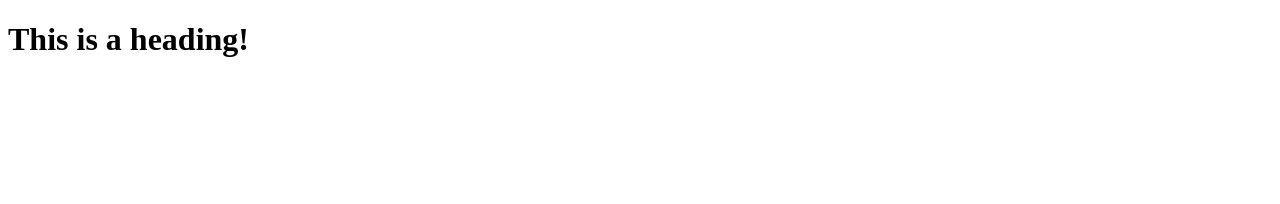
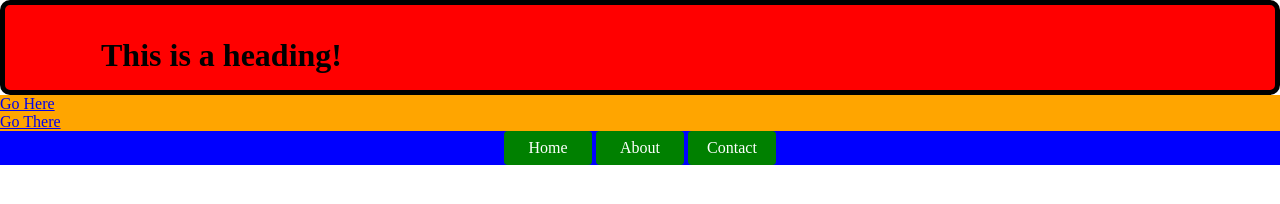
Before and after one commit to emilycopp/box-model, a plain HTML site: page index.html in a window 1280 px wide. Drawn offline with Linux system fonts and the light colour scheme.

Commit message:
Added nav

```diff
--- a/css/main.css
+++ b/css/main.css
@@ -0,0 +1,43 @@
+h1 {
+	background-color: red;
+	padding: 1em 2em 0.5em 3em;
+	margin: 0;
+	border: 5px solid #000;
+	border-radius: 10px;
+}
+body {
+	margin: 0;
+
+ }
+
+a {
+	background-color: orange;
+	display: block;
+
+}
+
+nav {
+	background-color: blue;
+	text-align: center;
+}
+
+nav ul {
+	list-style-type: none;
+	margin: 0;
+	padding: 0;
+}
+
+nav li {
+	display: inline-block;
+
+}
+
+nav a {
+	display: inline-block;
+	padding: 0.5em 0.75em;
+	background-color: green;
+	color: #fff;
+	text-decoration: none;
+	border-radius: 4px;
+	width: 4em;
+}
--- a/index.html
+++ b/index.html
@@ -9,5 +9,16 @@
 
 	<h1>This is a heading!</h1>
 
+<a href="#">Go Here</a>
+<a href="#">Go There</a>
+
+<nav>
+	<ul>
+		<li><a href="#">Home</a></li>
+		<li><a href="#">About</a></li>
+		<li><a href="#">Contact</a></li>
+	</ul>
+</nav>
+
 </body>
 </html>
--- a/main.css
+++ /dev/null
@@ -1,3 +0,0 @@
-h1{
-	background-color: red;
-}
```
